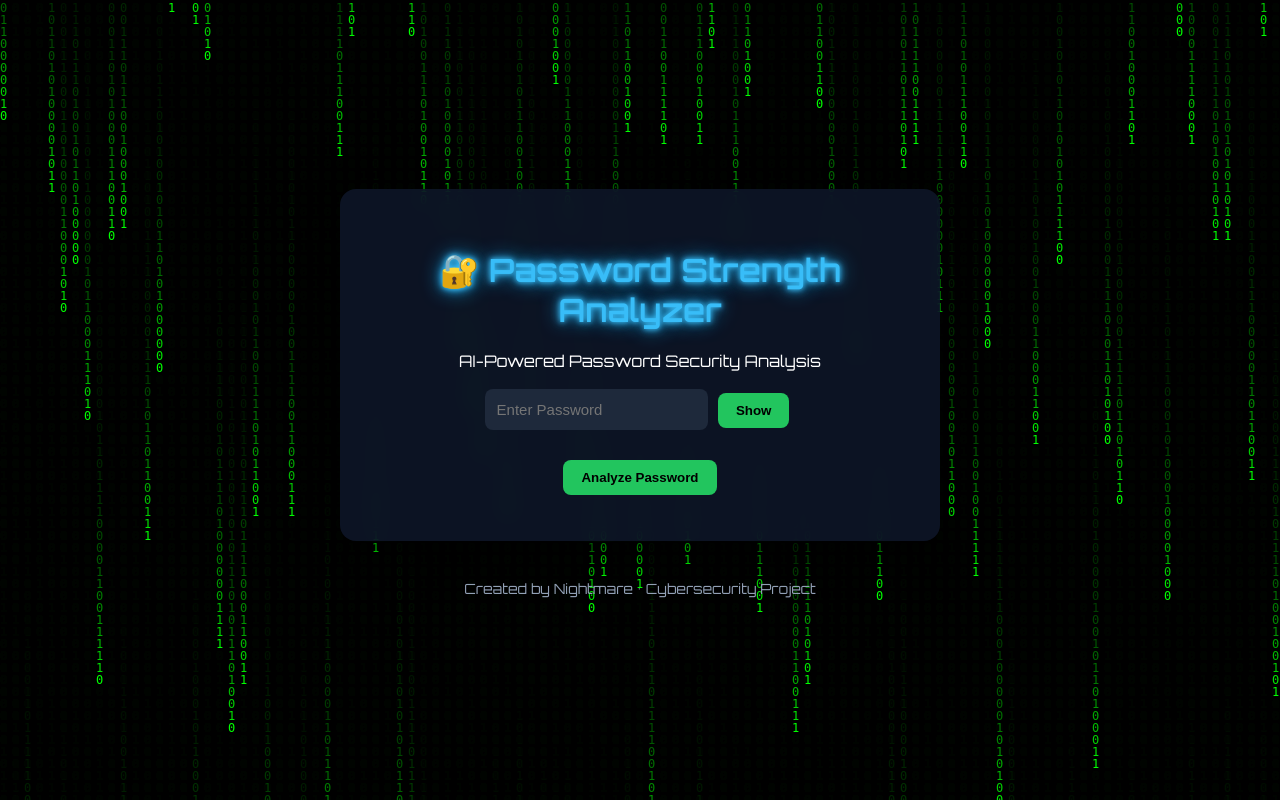
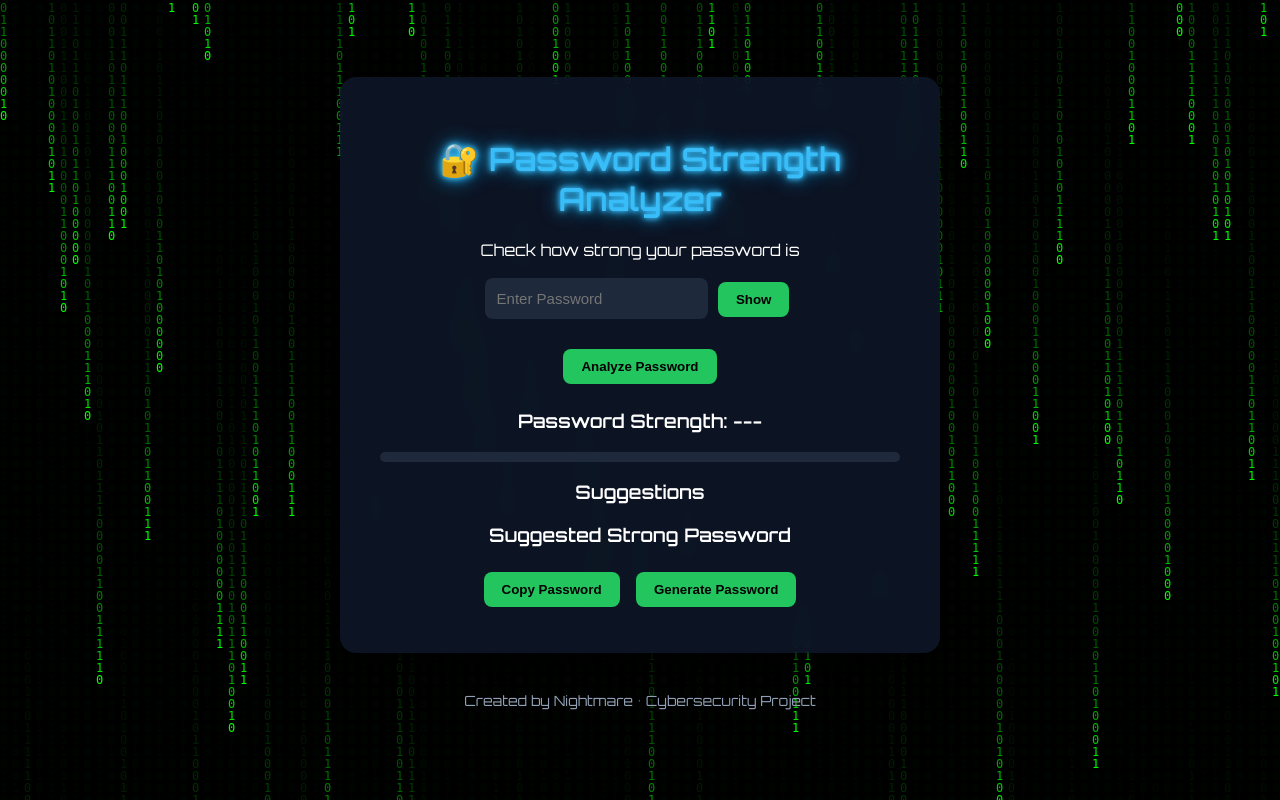
Before and after one commit to Bhavesh979/password-analyzer, a Flask app: page / in a window 1280 px wide. Run offline with Flask 3, Linux system fonts and the light colour scheme; some libraries are stand-ins or nearby versions.

Commit message:
Update index.html

```diff
--- a/templates/index.html
+++ b/templates/index.html
@@ -24,7 +24,7 @@
 
 <h1>🔐 Password Strength Analyzer</h1>
 
-<p>AI-Powered Password Security Analysis</p>
+<p>Check how strong your password is</p>
 
 <input type="password" id="password" placeholder="Enter Password">
 
@@ -34,17 +34,11 @@
 
 <button onclick="analyzePassword()">Analyze Password</button>
 
-
-<!-- RESULT SECTION (Hidden First) -->
-
-<div id="result-section" style="display:none;">
-
 <h3>Password Strength: <span id="strength-text">---</span></h3>
 
 <div class="strength-bar">
 <div id="strength-bar"></div>
 </div>
-
 
 <div id="suggestion-section">
 
@@ -52,7 +46,7 @@
 
 <ul id="suggestions"></ul>
 
-<h3 id="suggested-title">Suggested Strong Password</h3>
+<h3>Suggested Strong Password</h3>
 
 <p id="generated"></p>
 
@@ -64,9 +58,6 @@
 
 </div>
 
-</div>
-
-
 <footer>
 
 <p>Created by Nightmare • Cybersecurity Project</p>
@@ -76,17 +67,16 @@
 </div>
 
 
-
 <script>
 
 const firebaseConfig = {
 
-apiKey: "AIzaSyDVw4hG9i5mWnZ2v4yrRWIUxb_5xa1xyeU",
-authDomain: "password-analyzer-3fce2.firebaseapp.com",
-projectId: "password-analyzer-3fce2",
-storageBucket: "password-analyzer-3fce2.firebasestorage.app",
-messagingSenderId: "812083089882",
-appId: "1:812083089882:web:56c2bd945c38158ff028d7"
+apiKey: "YOUR_API_KEY",
+authDomain: "YOUR_PROJECT.firebaseapp.com",
+projectId: "YOUR_PROJECT_ID",
+storageBucket: "YOUR_PROJECT.appspot.com",
+messagingSenderId: "XXXX",
+appId: "XXXX"
 
 };
 
@@ -95,7 +85,6 @@ firebase.initializeApp(firebaseConfig);
 const db = firebase.firestore();
 
 </script>
-
 
 
 <script>
@@ -112,11 +101,7 @@ x.type="password";
 
 }
 
-
-
 function analyzePassword(){
-
-document.getElementById("result-section").style.display="block";
 
 let password=document.getElementById("password").value;
 
@@ -142,8 +127,6 @@ else{suggestions.push("Add numbers.");}
 
 if(hasSpecial){score++;}
 else{suggestions.push("Add special characters.");}
-
-
 
 let strength="Weak";
 
@@ -174,22 +157,21 @@ bar.style.background="limegreen";
 
 }
 
-
-
 text.innerText=strength;
 
 let list=document.getElementById("suggestions");
+
 list.innerHTML="";
 
 suggestions.forEach(item=>{
 
 let li=document.createElement("li");
+
 li.innerText=item;
+
 list.appendChild(li);
 
 });
-
-
 
 let section=document.getElementById("suggestion-section");
 
@@ -207,33 +189,31 @@ generatePassword();
 
 }
 
-
-
 saveToFirebase(strength,password.length,score,hasUpper,hasNumber,hasSpecial);
 
 }
 
+function saveToFirebase(strength,length,score,hasUpper,hasNumber,hasSpecial){
 
+let password=document.getElementById("password").value;
 
-function saveToFirebase(strength,length,score,hasUpper,hasNumber,hasSpecial){
+let masked=password.substring(0,2)+"****";
 
 db.collection("password_analysis").add({
 
-Strength: strength,
-Length: length,
-Score: score,
-Uppercase: hasUpper,
-Numbers: hasNumber,
-SpecialChar: hasSpecial,
-Time: new Date().toLocaleString(),
-Device: navigator.userAgent,
-Platform: navigator.platform
+TestID:Date.now(),
+MaskedPassword:masked,
+Strength:strength,
+Length:length,
+Score:score,
+Uppercase:hasUpper,
+Numbers:hasNumber,
+SpecialChar:hasSpecial,
+Time:new Date().toLocaleString()
 
 });
 
 }
-
-
 
 function generatePassword(){
 
@@ -250,8 +230,6 @@ password+=chars.charAt(Math.floor(Math.random()*chars.length));
 document.getElementById("generated").innerText=password;
 
 }
-
-
 
 function copyGenerated(){
 
@@ -271,10 +249,10 @@ alert("Password copied!");
 </script>
 
 
-
 <script>
 
 var canvas=document.getElementById("matrix");
+
 var ctx=canvas.getContext("2d");
 
 canvas.height=window.innerHeight;
@@ -294,9 +272,11 @@ drops[x]=1;
 function draw(){
 
 ctx.fillStyle="rgba(0,0,0,0.1)";
+
 ctx.fillRect(0,0,canvas.width,canvas.height);
 
 ctx.fillStyle="#0F0";
+
 ctx.font=fontSize+"px monospace";
 
 for(var i=0;i<drops.length;i++){
```
